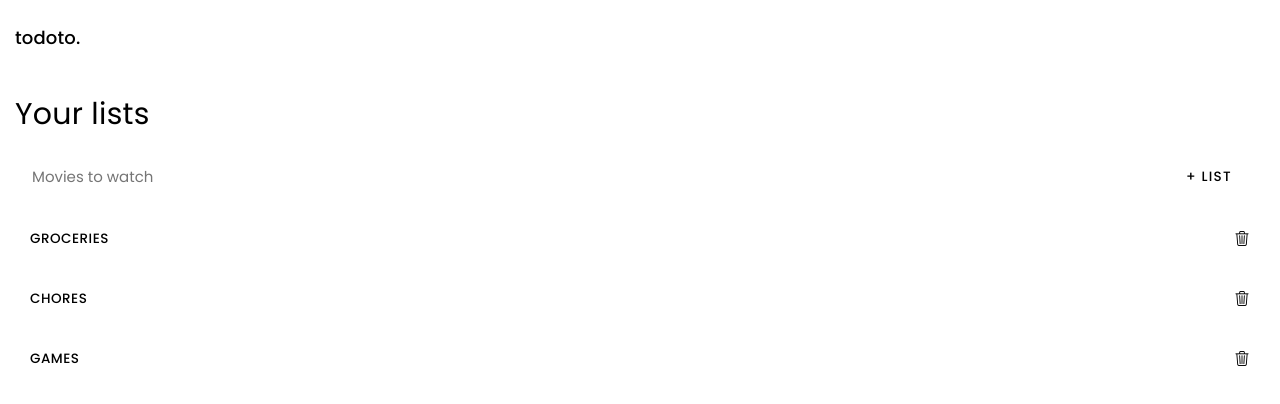
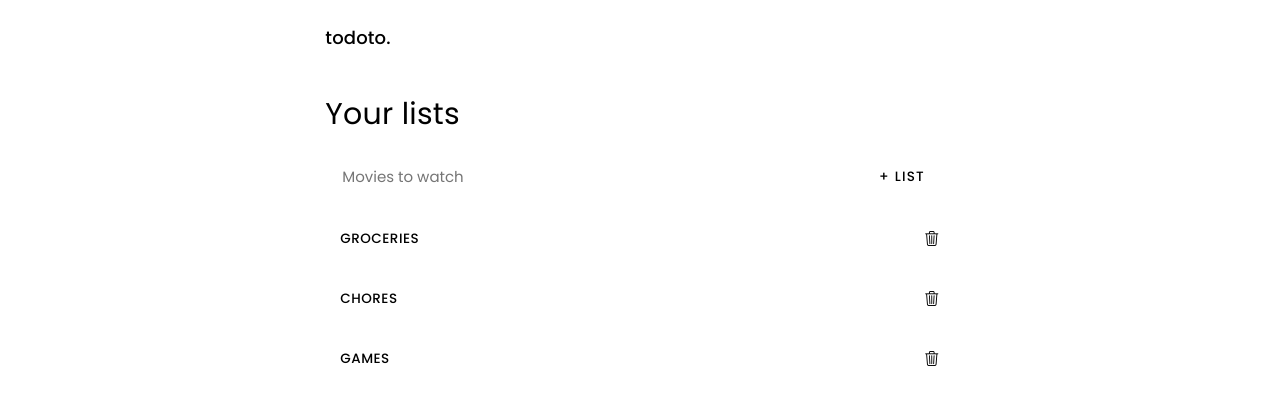
Before and after one commit to DanielcFenner/todoto, a React (Create React App) app: page / in a window 1280 px wide. Shown: the top 404 px of the page. Built offline with nearby package versions, Linux system fonts and the light colour scheme.

Commit message:
Added slight desktop responsiveness

```diff
--- a/src/App.js
+++ b/src/App.js
@@ -45,9 +45,19 @@ const fakeData = {
 };
 
 function App() {
-  const [lists, setLists] = React.useState(fakeData);
+  const [lists, setLists] = React.useState(defaultValue());
   const [scene, setScene] = React.useState("lists");
   const [currentList, setCurrentList] = React.useState("Groceries");
+
+  React.useEffect(() => {
+    localStorage.setItem("lists", JSON.stringify(lists));
+  }, [lists]);
+
+  function defaultValue() {
+    const saved = localStorage.getItem("lists");
+    const initialValue = JSON.parse(saved);
+    return initialValue || fakeData;
+  }
 
   function genId() {
     return Math.floor(Math.random() * 9999999999999);
--- a/src/components/List.js
+++ b/src/components/List.js
@@ -32,6 +32,7 @@ export default function List({
   function handleAddListItem(e) {
     e.preventDefault();
     addListItem(formValue);
+    setFormValue("");
   }
 
   return (
--- a/src/components/Lists.js
+++ b/src/components/Lists.js
@@ -41,6 +41,7 @@ export default function Lists({
   function handleAddList(e) {
     e.preventDefault();
     addList(formValue);
+    setFormValue("");
   }
 
   function handleRemoveList(e) {
--- a/src/index.css
+++ b/src/index.css
@@ -61,3 +61,12 @@ button {
   font-size: 0.9rem;
   letter-spacing: 1.25px;
 }
+
+.appwrapper {
+  display: flex;
+  justify-content: center;
+}
+
+.wrapper {
+  width: 70ch;
+}
--- a/src/index.js
+++ b/src/index.js
@@ -6,7 +6,9 @@ import "bootstrap-icons/font/bootstrap-icons.css";
 
 ReactDOM.render(
   <React.StrictMode>
-    <App />
+    <div className="appwrapper">
+      <App />
+    </div>
   </React.StrictMode>,
   document.getElementById("root")
 );
```
